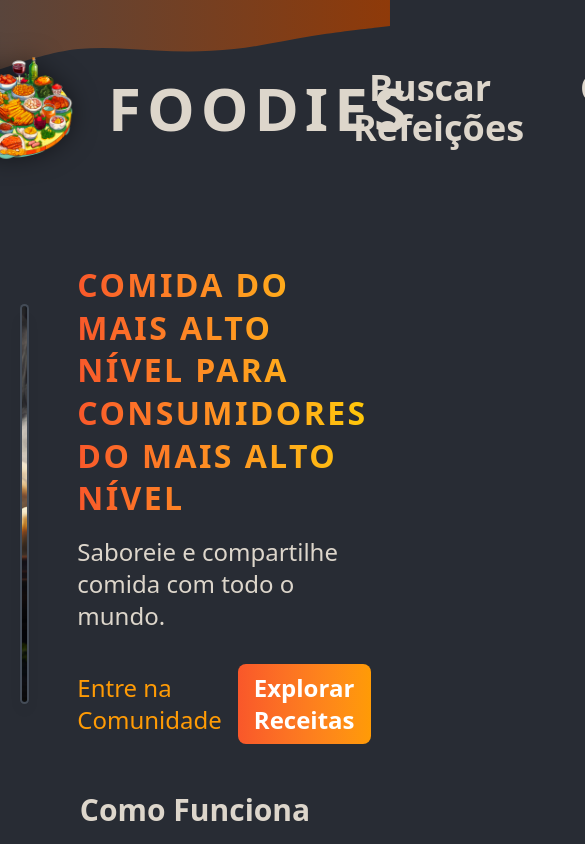
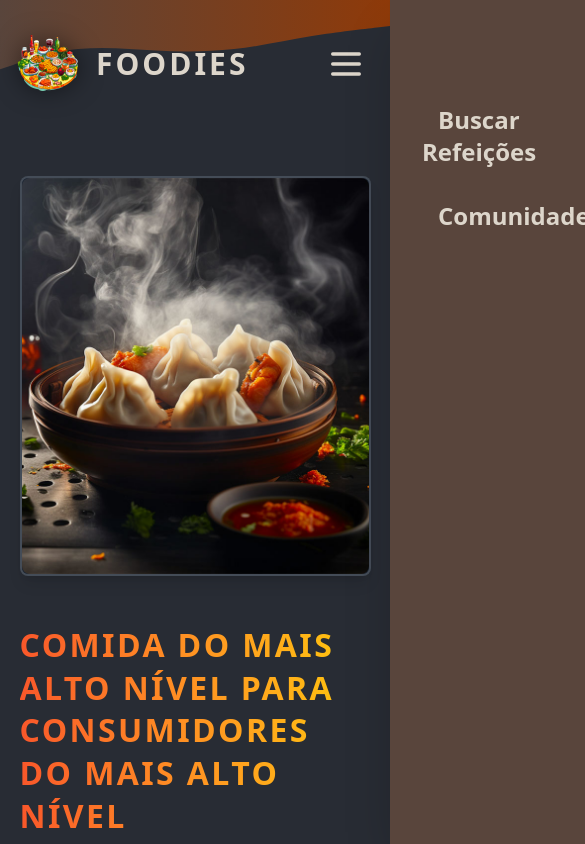
Before and after one commit to Eduardo1Monteiro/FoodApp, a Next.js app in the folder food-app/: page / in a window 390 px wide. Shown: the top 844 px of the page, 585 px wide, since content can reach past the window. Built offline with nearby package versions, Linux system fonts and the light colour scheme.

Commit message:
feat: improved the app responsiveness

```diff
--- a/food-app/app/meals/[slug]/page.tsx
+++ b/food-app/app/meals/[slug]/page.tsx
@@ -20,7 +20,7 @@ export default async function SpecificMealPage({ params }: SpecificMealPageProps
 
   return (
     <>
-      <header className="flex px-8 py-12 gap-12 m-auto max-w-[80rem] items-center">
+      <header className="flex flex-col px-8 py-12 gap-12 m-auto max-w-[80rem] items-center md:flex-row">
         <div className="relative w-[30rem] h-[20rem]">
           <Image
             src={meal.image}
--- a/food-app/app/page.tsx
+++ b/food-app/app/page.tsx
@@ -4,10 +4,10 @@ import ImageSlideshow from '@/components/Images/ImageSlideshow';
 export default function Home() {
   return (
     <>
-      <header className="flex gap-12 my-12 mx-auto w-[90%] max-w-[75rem] items-center justify-between">
+      <header className="flex flex-col md:flex-row gap-12 my-12 mx-auto w-[90%] max-w-[75rem] items-center justify-between">
 
         {/* Slideshow Container */}
-        <div className="w-[40rem] h-[25rem] rounded-lg overflow-hidden shadow-lg border-2 border-[#ddd6cb]/20 bg-gray-800">
+        <div className="w-full max-w-[40rem] h-[25rem] rounded-lg overflow-hidden shadow-lg border-2 border-[#ddd6cb]/20 bg-gray-800">
           <ImageSlideshow />
         </div>
 
--- a/food-app/components/Images/ImageSlideshow.tsx
+++ b/food-app/components/Images/ImageSlideshow.tsx
@@ -41,6 +41,7 @@ export default function ImageSlideshow() {
           key={index}
           src={image.image}
           alt={image.alt}
+          fill
           className={`
             w-full h-full object-cover absolute top-0 left-0 transition-all duration-500 ease-in-out
             ${index === currentImageIndex
--- a/food-app/components/MainHeader/Header.tsx
+++ b/food-app/components/MainHeader/Header.tsx
@@ -1,46 +1,97 @@
+'use client';
+
+import { useState } from 'react';
 import Link from 'next/link';
 import logo from '@/assets/logo.png';
 import Image from 'next/image';
 import MainHeaderBG from './MainHeaderBG';
 import NavLink from './Nav-Link';
 
+export default function Header(): React.ReactNode {
+  const [isSidebarOpen, setIsSidebarOpen] = useState(false);
 
-export default function Header(): React.ReactNode {
+  const toggleSidebar = () => {
+    setIsSidebarOpen(!isSidebarOpen);
+  };
+
+  const closeSidebar = () => {
+    setIsSidebarOpen(false);
+  };
 
   return (
     <>
       <MainHeaderBG />
-      <header className='flex justify-between items-center py-8 px-4 md:px-[10%] py-12'>
+
+      <header className='flex justify-between items-center py-8 px-4 md:px-[10%] md:py-12 relative'>
 
         <Link
           href="/"
-          className='flex items-center justify-center gap-8 text-[#ddd6cb] font-bold font-sans tracking-widest uppercase text-6xl'
+          className='flex items-center justify-center gap-4 xl:gap-8 text-[#ddd6cb] font-bold font-sans tracking-widest uppercase text-3xl md:text-4xl xl:text-6xl z-20'
         >
           <Image
             src={logo}
-            width={120}
-            height={120}
+            width={80}
+            height={80}
             alt="Foodies Logo"
             priority
-            className='object-contain drop-shadow-[0_0_0.75rem_rgba(0,0,0,0.5)]'
+            className='w-16 h-16 md:w-24 md:h-24 xl:w-[120px] xl:h-[120px] object-contain drop-shadow-[0_0_0.75rem_rgba(0,0,0,0.5)]'
           />
           Foodies
         </Link>
 
-        <nav>
-          <ul className='flex gap-6 list-none m-0 p-0 text-4xl font-sans font-bold'>
+        <nav className="hidden xl:block">
+          <ul className='flex gap-6 list-none m-0 p-0 text-4xl font-sans font-bold text-[#ddd6cb]'>
             <li>
-              <NavLink href='/meals'>
-                Buscar Refeições
-              </NavLink>
+              <NavLink href='/meals'>Buscar Refeições</NavLink>
             </li>
             <li>
-              <NavLink href='/community'>
-                Comunidade
-              </NavLink>
+              <NavLink href='/community'>Comunidade</NavLink>
             </li>
           </ul>
         </nav>
+
+        <button
+          onClick={toggleSidebar}
+          className="xl:hidden text-[#ddd6cb] z-50 p-2 focus:outline-none"
+          aria-label="Abrir menu"
+        >
+          {/* Ícone de Menu (3 riscos) */}
+          <svg className="w-10 h-10" fill="none" stroke="currentColor" viewBox="0 0 24 24">
+            <path strokeLinecap="round" strokeLinejoin="round" strokeWidth={2} d="M4 6h16M4 12h16M4 18h16" />
+          </svg>
+        </button>
+
+        <div
+          className={`fixed inset-0 bg-black/60 z-40 transition-opacity duration-300 xl:hidden ${isSidebarOpen ? 'opacity-100 visible' : 'opacity-0 invisible'
+            }`}
+          onClick={closeSidebar}
+        />
+
+        <div className={`fixed top-0 right-0 h-full w-[70%] max-w-[300px] bg-[#59453c] z-50 shadow-2xl transform transition-transform duration-300 ease-in-out xl:hidden ${isSidebarOpen ? 'translate-x-0' : 'translate-x-full'
+          }`}>
+
+          <div className="flex flex-col h-full p-8">
+            <div className="flex justify-end mb-8">
+              <button onClick={closeSidebar} className="text-[#ddd6cb]">
+                <svg className="w-10 h-10" fill="none" stroke="currentColor" viewBox="0 0 24 24">
+                  <path strokeLinecap="round" strokeLinejoin="round" strokeWidth={2} d="M6 18L18 6M6 6l12 12" />
+                </svg>
+              </button>
+            </div>
+
+            <nav>
+              <ul className='flex flex-col gap-8 list-none m-0 p-0 text-2xl font-sans font-bold text-[#ddd6cb]'>
+                <li onClick={closeSidebar}>
+                  <NavLink href='/meals'>Buscar Refeições</NavLink>
+                </li>
+                <li onClick={closeSidebar}>
+                  <NavLink href='/community'>Comunidade</NavLink>
+                </li>
+              </ul>
+            </nav>
+          </div>
+        </div>
+
       </header>
     </>
   );
```
